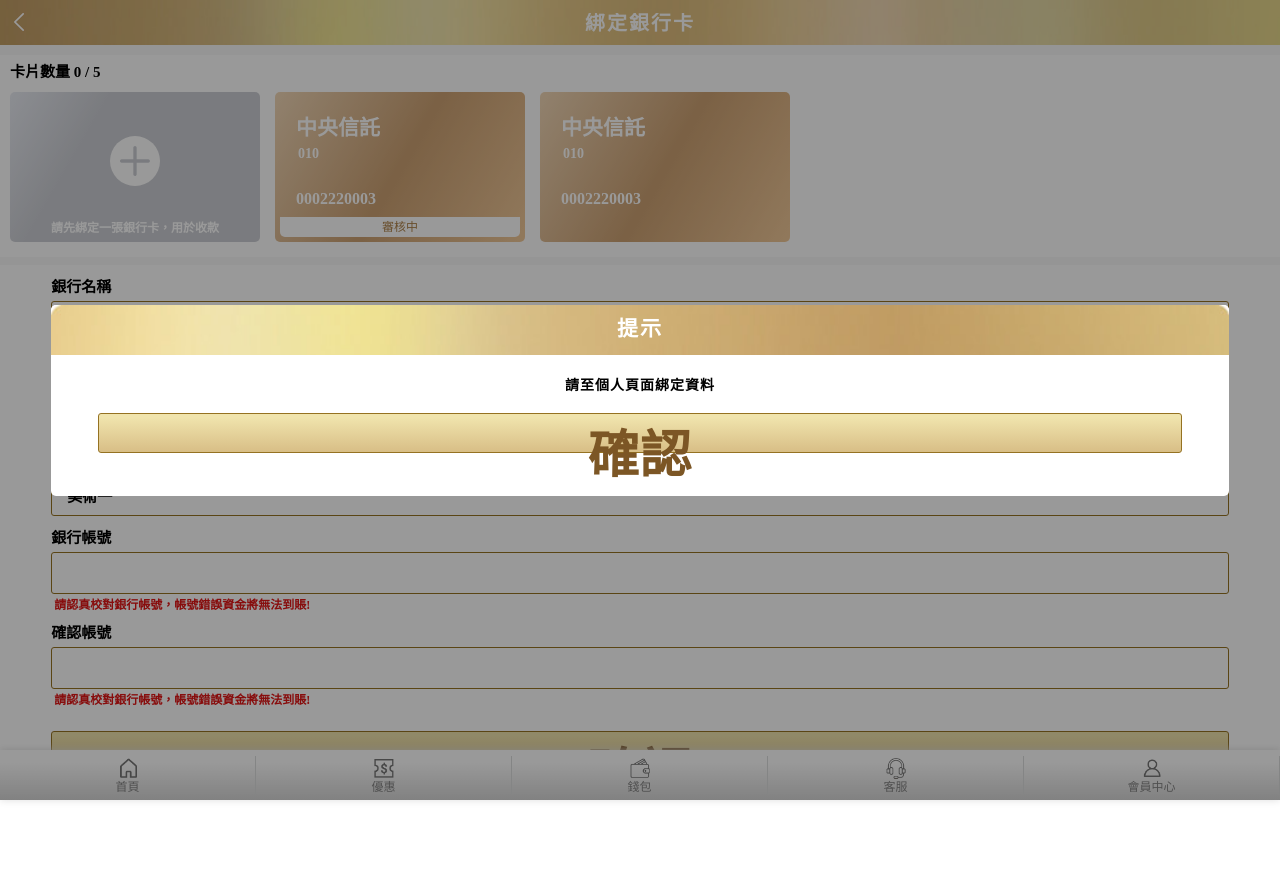
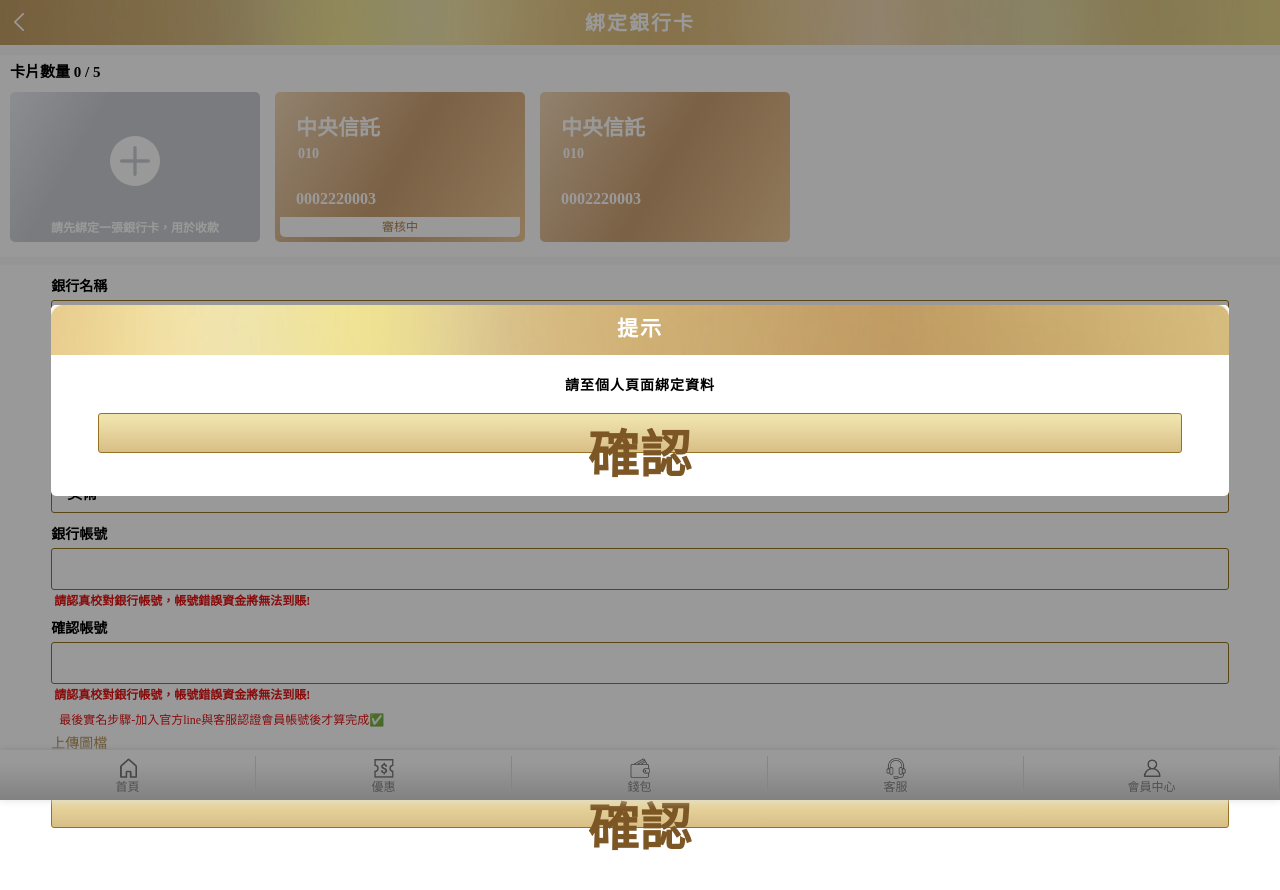
Before and after one commit to nono0420/N3_mobile, a plain HTML site: page html/card.html in a window 1280 px wide. Before the commit the page ends 846 px from the top, so only its background shows below. Drawn offline with nearby package versions, Linux system fonts and the light colour scheme.

Commit message:
20220303_n

```diff
--- a/html/card.html
+++ b/html/card.html
@@ -75,6 +75,8 @@
                     <p class="title">確認帳號</p>
                     <input type="text" name="" id="">
                     <p class="remind">請認真校對銀行帳號，帳號錯誤資金將無法到賬!</p>
+                    <span class="red">最後實名步驟-加入官方line與客服認證會員帳號後才算完成✅</span>
+                    <p>上傳圖檔</p>
                 </li>
                 <button>確認</button>
             </ul>
--- a/scss/_card.scss
+++ b/scss/_card.scss
@@ -118,7 +118,7 @@
 
             .title {
                 margin: 15px 0 6px;
-                font-size: 15px;
+                font-size: 14px;
                 color: $title_2;
                 font-weight: bold;
             }
@@ -137,6 +137,18 @@
                 font-weight: bold;
                 color: $remind;
             }
+
+            span {
+                font-size: 12px;
+                color: $remind;
+                padding-left: 8px;
+            }
+
+            p {
+                font-size: 14px;
+                color: $click;
+                margin: 10px 0 10px 0;
+            }
         }
 
         button {
```
Also changed, not shown: css/style.css.
